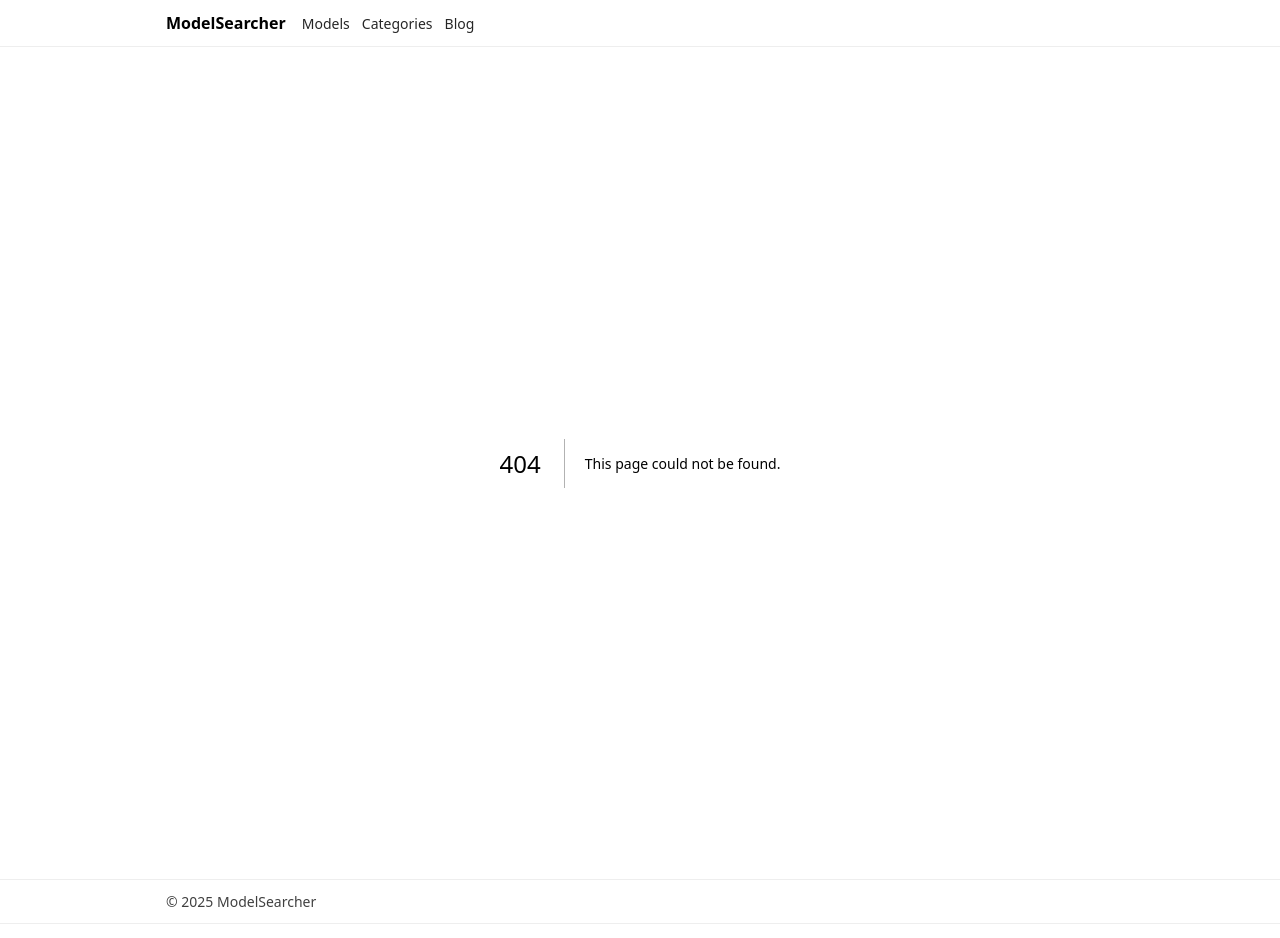
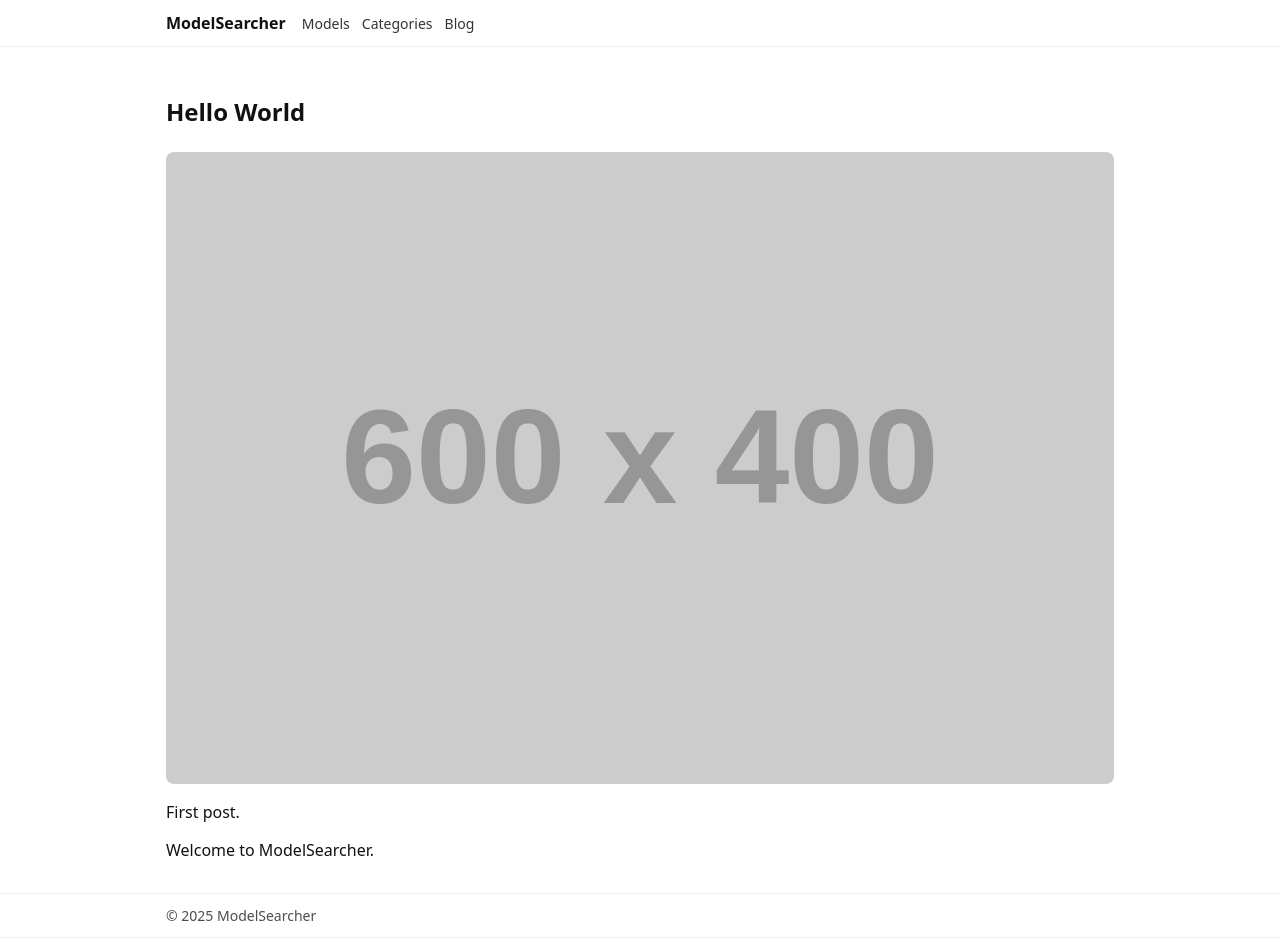
Before and after one commit to YinchurikiAI/model-searcher, a Next.js app: page /blog/hello-world in a window 1280 px wide. Before the commit this address had no page. Built offline with nearby package versions, Linux system fonts and the light colour scheme.

Commit message:
Create page.js

```diff
--- /dev/null
+++ b/app/blog/[slug]/page.js
@@ -0,0 +1,14 @@
+import posts from '../../../data/posts.json';
+
+export default function BlogPost({ params }) {
+  const p = posts.find((x) => x.slug === params.slug);
+  if (!p) return <div style={{ padding: 16 }}>Not found</div>;
+  return (
+    <article style={{ padding: '16px 0' }}>
+      <h1>{p.title}</h1>
+      {p.image && <img src={p.image} alt="" style={{ width: '100%', borderRadius: 8, marginTop: 8 }} />}
+      {p.excerpt && <p style={{ marginTop: 12 }}>{p.excerpt}</p>}
+      {p.body && <div style={{ marginTop: 12, whiteSpace: 'pre-wrap' }}>{p.body}</div>}
+    </article>
+  );
+}
```
